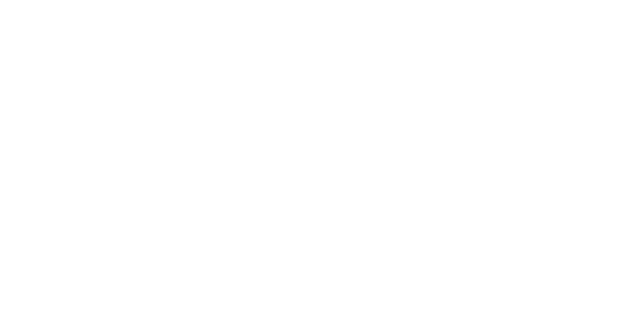
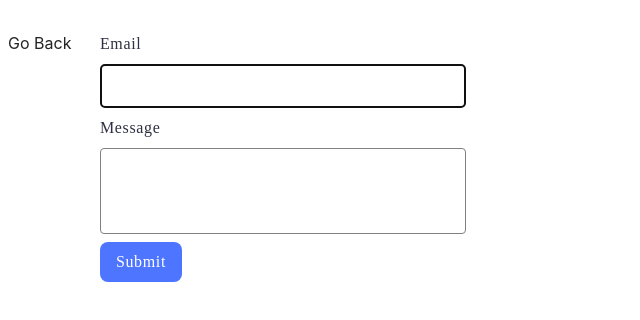
Before and after one commit to MaDeR04eK/goit-js-hw-09, a plain HTML site: page src/2-form.html in a window 1280 px wide. Shown: the whole page, without its empty margins (0-640 px from the left). Drawn offline with Linux system fonts and the light colour scheme.

Commit message:
finished task-2

```diff
--- a/src/2-form.html
+++ b/src/2-form.html
@@ -0,0 +1,24 @@
+<!DOCTYPE html>
+<html lang="en">
+  <head>
+    <meta charset="UTF-8" />
+    <meta name="viewport" content="width=device-width, initial-scale=1.0" />
+    <title>Document</title>
+    <link rel="stylesheet" href="./css/styles.css" />
+  </head>
+  <body>
+    <a href="./index.html">Go Back</a>
+    <form class="feedback-form" autocomplete="off">
+      <label class="email">
+        Email
+        <input class="input-email" type="email" name="email" autofocus />
+      </label>
+      <label class="message">
+        Message
+        <textarea class="input-message" name="message" rows="8"></textarea>
+      </label>
+      <button class="button" type="submit">Submit</button>
+    </form>
+    <script type="module" src="./js/2-form.js"></script>
+  </body>
+</html>
--- a/src/css/styles.css
+++ b/src/css/styles.css
@@ -40,6 +40,80 @@
 }
 
 .gallery-item {
-  width: calc((100% - 48px)/3);
+  width: calc((100% - 48px) / 3);
   object-fit: cover;
 }
+
+.feedback-form {
+  display: inline-flex;
+  padding: 24px;
+  flex-direction: column;
+  align-items: flex-start;
+  gap: 8px;
+}
+
+.email {
+  color: #2e2f42;
+  font-family: Montserrat;
+  font-size: 16px;
+  font-weight: 400;
+  line-height: 24px;
+  letter-spacing: 0.64px;
+  display: flex;
+  flex-direction: column;
+  align-items: flex-start;
+  gap: 8px;
+}
+
+.input-email {
+  display: flex;
+  width: 360px;
+  height: 40px;
+  justify-content: center;
+  align-items: center;
+  border-radius: 4px;
+  border: 1px solid #808080;
+}
+
+.message {
+  color: #2e2f42;
+  font-family: Montserrat;
+  font-size: 16px;
+  font-style: normal;
+  font-weight: 400;
+  line-height: 24px;
+  letter-spacing: 0.64px;
+  display: flex;
+  flex-direction: column;
+  align-items: flex-start;
+  gap: 8px;
+}
+
+.input-message {
+  display: flex;
+  width: 360px;
+  height: 80px;
+  justify-content: center;
+  align-items: center;
+  border-radius: 4px;
+  border: 1px solid #808080;
+  resize: none;
+}
+
+.button {
+  color: #fff;
+  font-family: Montserrat;
+  font-size: 16px;
+  font-style: normal;
+  font-weight: 500;
+  line-height: 24px;
+  letter-spacing: 0.64px;
+  display: flex;
+  padding: 8px 16px;
+  justify-content: center;
+  align-items: center;
+  gap: 10px;
+  border-radius: 8px;
+  border: none;
+  background: #4e75ff;
+}
--- a/src/js/2-form.js
+++ b/src/js/2-form.js
@@ -0,0 +1,29 @@
+const form = document.querySelector('.feedback-form');
+
+const savedState = JSON.parse(localStorage.getItem('feedback-form-state')) || {};
+  form.email.value = savedState.email || '';
+  form.message.value = savedState.message || '';
+
+  form.addEventListener('input', function (event) {
+      if (event.target.tagName === 'INPUT' || event.target.tagName === 'TEXTAREA') {
+
+      const currentState = {
+        email: form.email.value,
+        message: form.message.value,
+      };
+      localStorage.setItem('feedback-form-state', JSON.stringify(currentState));
+    }
+  });
+
+  form.addEventListener('submit', function (event) {
+    event.preventDefault();
+
+    const formData = {
+      email: form.email.value,
+      message: form.message.value,
+    };
+    console.log('Form Data:', formData);
+
+    form.reset();
+    localStorage.removeItem('feedback-form-state');
+  });
```
Also changed, not shown: src/1.gallery.html (+1 -0 lines).
